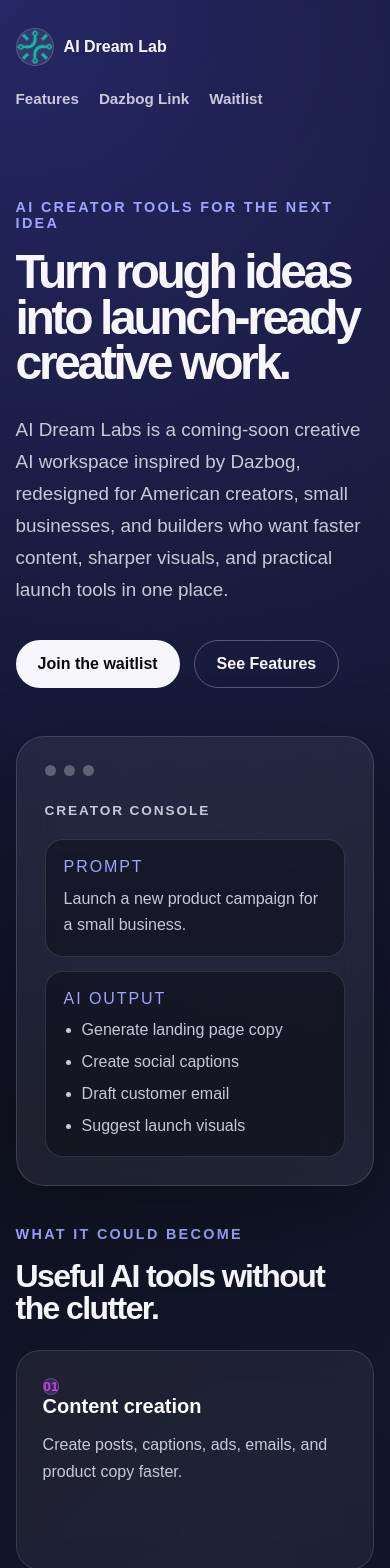
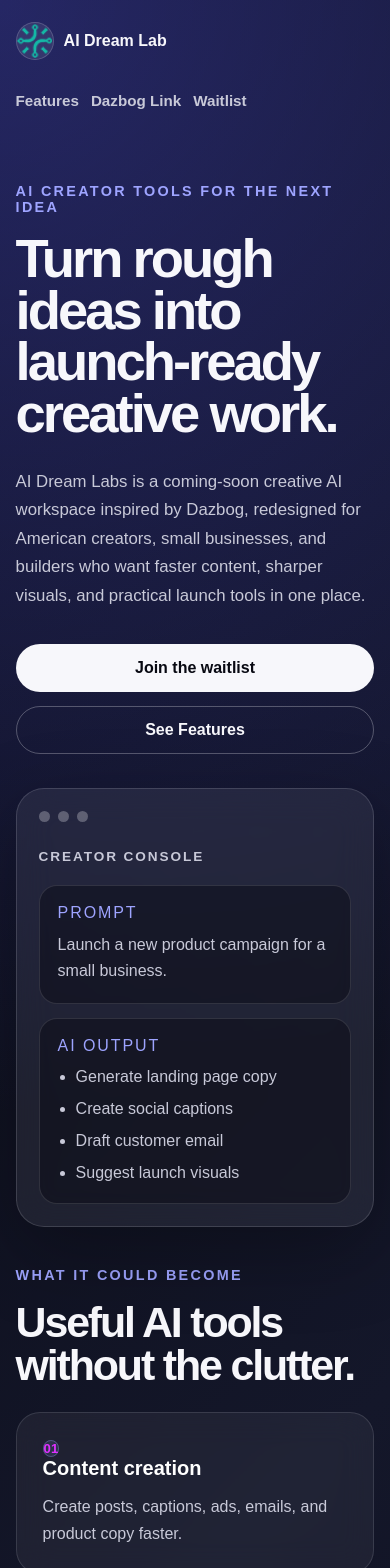
Before and after one commit to HTMLGitHub/aidreamlabs, a React (Vite) app in the folder aidreamlab/: page / in a window 390 px wide. Shown: the top 1568 px of the page. Built offline with nearby package versions, Linux system fonts and the light colour scheme.

Commit message:
Improve responsive landing page layout

```diff
--- a/aidreamlab/src/App.css
+++ b/aidreamlab/src/App.css
@@ -378,28 +378,124 @@
 }
 
 /* Responsive layout for tablets and phones. */
-@media (max-width: 820px) {
-  .site-header {
+@media (max-width: 820px)
+ {
+  .site-header
+  {
     align-items: flex-start;
     flex-direction: column;
+    padding: 22px 0;
+  }
+
+  .site-nav
+  {
+    width: 100%;
+    flex-wrap: wrap;
+    gap: 12px;
+  }
+
+  .site-nav a
+  {
+    padding: 8px 0;
+  }
+
+  .hero
+  {
+    min-height: auto;
+    padding: 56px 0 40px;
+    grid-template-columns: 1fr;
+    gap: 34px;
+  }
+
+  .hero h1
+  {
+    font-size: clamp(2.7rem, 15vw, 4.8rem);
+  }
+
+  .hero__description
+  {
+    font-size: 1.05rem;
+  }
+
+  .hero-card
+  {
+    padding: 22px;
+  }
+
+  .feature-grid,
+  .dazbog-section
+  {
+    grid-template-columns: 1fr;
+  }
+
+  .dazbog-section
+  {
+    margin-top: 56px;
+    padding: 26px;
+  }
+
+  .waitlist
+  {
+    margin-top: 56px;
+    padding: 44px 0;
+    text-align: left;
+  }
+
+  .waitlist p
+  {
+    margin-left: 0;
+    margin-right: 0;
+  }
+
+  .waitlist-form
+  {
+    flex-direction: column;
+  }
+}
+
+/* Extra tightening for small phone screens. */
+@media (max-width: 520px) {
+  .brand__name {
+    font-size: 1rem;
   }
 
   .site-nav {
-    flex-wrap: wrap;
+    font-size: 0.9rem;
   }
 
   .hero {
-    min-height: auto;
-    padding: 64px 0 40px;
-    grid-template-columns: 1fr;
+    padding-top: 44px;
   }
 
-  .feature-grid,
-  .dazbog-section {
-    grid-template-columns: 1fr;
+  .hero h1 {
+    font-size: clamp(2.35rem, 16vw, 3.4rem);
+    letter-spacing: -0.055em;
   }
 
-  .waitlist-form {
-    flex-direction: column;
+  .hero__actions {
+    width: 100%;
+  }
+
+  .button {
+    width: 100%;
+  }
+
+  .section-heading h2,
+  .dazbog-section h2,
+  .waitlist h2 {
+    font-size: clamp(1.9rem, 11vw, 2.7rem);
+  }
+
+  .feature-card {
+    min-height: auto;
+  }
+
+  .waitlist-form input,
+  .waitlist-form button {
+    width: 100%;
+  }
+
+  .site-footer {
+    line-height: 1.5;
   }
 }
--- a/aidreamlab/src/index.css
+++ b/aidreamlab/src/index.css
@@ -9,6 +9,13 @@
 html
 {
   scroll-behavior: smooth;
+}
+
+/* Prevents accidental horizontal scrolling from wide elements. */
+html,
+body
+{
+  overflow-x: hidden;
 }
 
 body
```
